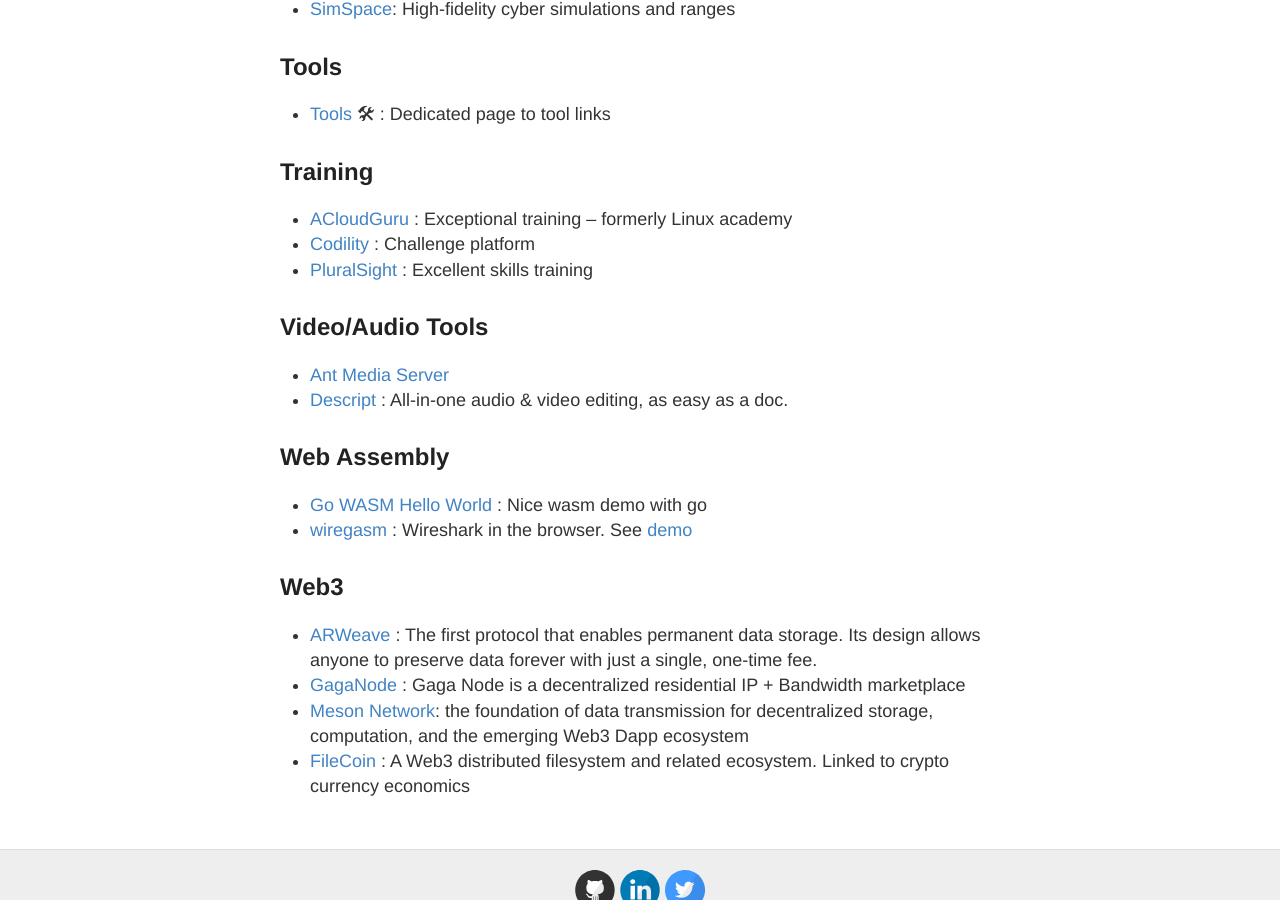
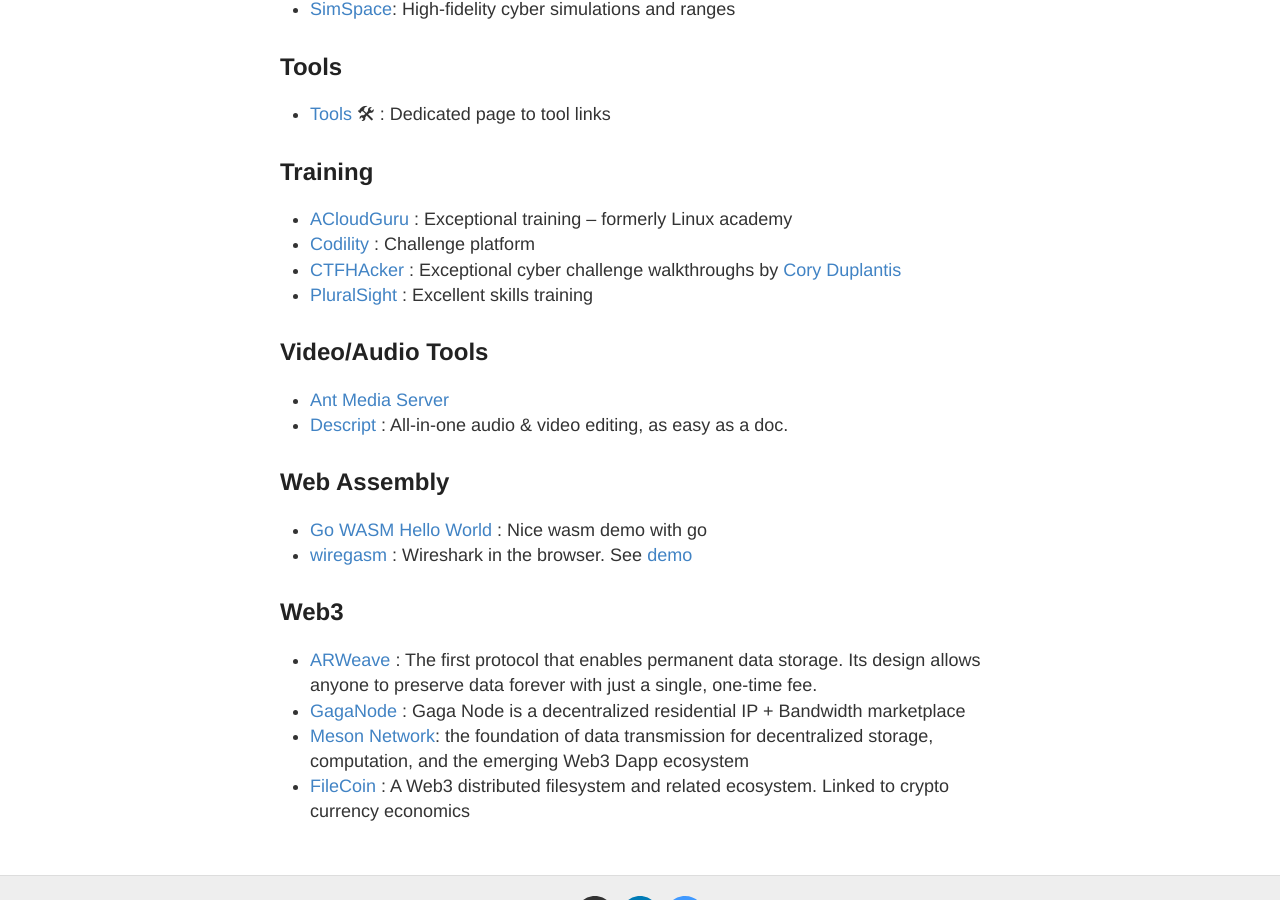
Before and after one commit to stevehenderson/stevehenderson.github.io, a Jekyll site: the page built from links.md, in a window 1280 px wide and 900 px high, scrolled down 5044 px. Built offline with Jekyll 4.4.1, drawn with Linux system fonts in a browser that asks for light colours.

Commit message:
A few more

```diff
--- a/links.md
+++ b/links.md
@@ -166,6 +166,7 @@
 ## Training
    * [ACloudGuru](https://acloudguru.com/) : Exceptional training -- formerly Linux academy
    * [Codility](https://www.codility.com/) : Challenge platform
+   * [CTFHAcker](http://ctfhacker.com/) : Exceptional cyber challenge walkthroughs by [Cory Duplantis](https://github.com/ctfhacker)
    * [PluralSight](https://www.pluralsight.com/) : Excellent skills training
 
 ## Video/Audio Tools
```
